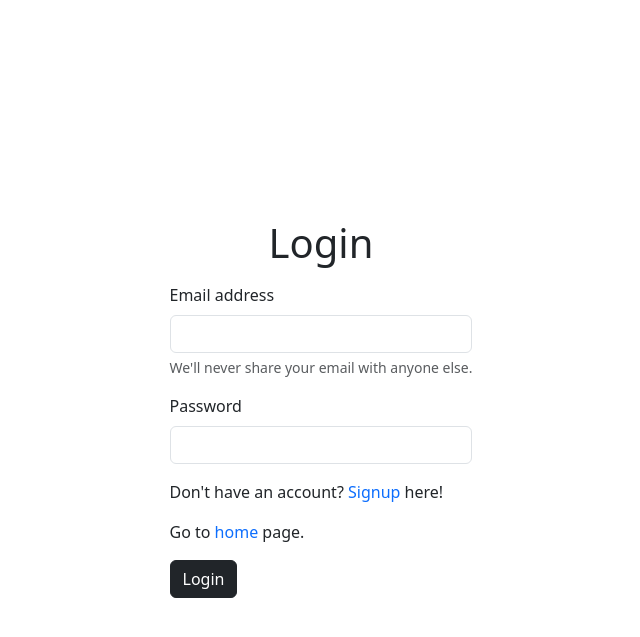
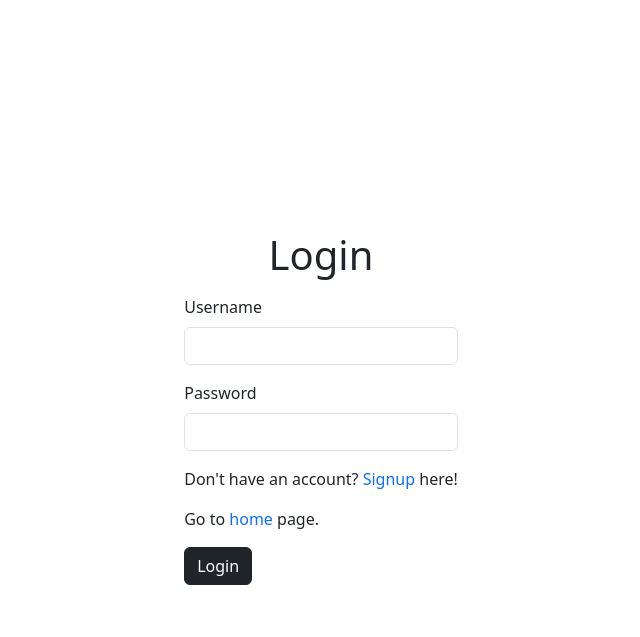
Before and after one commit to Jaival111/AuraCart, a FastAPI app: page /login in a window 1280 px wide. Shown: the top 637 px of the page, without its empty margins (319-959 px from the left). Run offline with FastAPI, Linux system fonts and the light colour scheme; parts of the project's set-up code (start-up, migrations or seed data) failed here and were passed over; some libraries are stand-ins or nearby versions.

Commit message:
Added Authentication

```diff
--- /dev/null
+++ b/routes/authentication.py
@@ -0,0 +1,197 @@
+from fastapi import Request, APIRouter, Depends, HTTPException, status
+from fastapi.security import OAuth2PasswordBearer, OAuth2PasswordRequestForm
+from fastapi.responses import HTMLResponse
+from fastapi.staticfiles import StaticFiles
+from fastapi.templating import Jinja2Templates
+from pydantic import BaseModel
+from datetime import datetime, timedelta
+from jose import JWTError, jwt
+from passlib.context import CryptContext
+from config.database import userdb
+
+SECRET_KRY = "46370533e87b707085cd5412f6423bb3ed581d13365e56683ec2b02459852988"
+ALGORITHM = "HS256"
+ACCESS_TOKEN_EXPIRE_MINUTES = 30
+
+
+class Token(BaseModel):
+    access_token: str
+    token_type: str
+
+
+class TokenData(BaseModel):
+    username: str | None = None
+
+
+class User(BaseModel):
+    username: str
+    email: str | None = None
+    disabled: bool | None = None
+
+
+class UserInDB(User):
+    hashed_password: str
+
+
+pwd_context = CryptContext(schemes=["bcrypt"], deprecated="auto")
+oauth2_scheme = OAuth2PasswordBearer(tokenUrl="token")
+
+authenticator = APIRouter()
+authenticator.mount("/static", StaticFiles(directory="static"), name="static")
+templates = Jinja2Templates(directory="templates")
+
+
+def verify_password(plain_password, hashed_password):
+    return pwd_context.verify(plain_password, hashed_password)
+
+
+def get_password_hashed(password):
+    return pwd_context.hash(password)
+
+
+def get_user(db, username):
+    user_data = db.find_one({"username": username})
+    if user_data:
+        return UserInDB(**user_data)
+    return None
+
+
+def authenticate_user(db, username: str, password: str):
+    user = get_user(db, username)
+    if not user:
+        return False
+    if not verify_password(password, user.hashed_password):
+        return False
+    return user
+
+
+def create_access_token(data: dict, expires_delta: timedelta | None = None):
+    to_encode = data.copy()
+    if expires_delta:
+        expire = datetime.now() + expires_delta
+    else:
+        expire = datetime.now() + timedelta(minutes=15)
+    to_encode.update({"exp": expire})
+    encoded_jwt = jwt.encode(to_encode, SECRET_KRY, algorithm=ALGORITHM)
+    return encoded_jwt
+
+
+async def get_current_user(token: str = Depends(oauth2_scheme)):
+    credentials_exception = HTTPException(status_code=status.HTTP_401_UNAUTHORIZED, detail="Could not validate credentials", headers={"WWW-Authenticate": "Bearer"})
+    try:
+        payload = jwt.decode(token, SECRET_KRY, algorithms=[ALGORITHM])
+        username: str = payload.get("sub")
+        if username is None:
+            raise credentials_exception
+        token_data = TokenData(username=username)
+    except JWTError:
+        raise credentials_exception
+
+    user = get_user(userdb, username=token_data.username)
+    if user is None:
+        raise credentials_exception
+
+    return user
+
+
+async def get_current_active_user(current_user: UserInDB = Depends(get_current_user)):
+    if current_user.disabled:
+        raise HTTPException(status_code=400, detail="Inactive user")
+    return current_user
+
+
+@authenticator.get('/login', response_class=HTMLResponse)
+async def login(request: Request):
+    return templates.TemplateResponse("login.html", {"request": request})
+
+
+@authenticator.get('/signup', response_class=HTMLResponse)
+async def signup(request: Request):
+    return templates.TemplateResponse("signup.html", {"request": request})
+
+
+def create_user(db, username: str, email: str, password: str):
+    # Check if user already exists
+    existing_user = db.find_one({"username": username})
+    if existing_user:
+        return False
+
+    hashed_password = get_password_hashed(password)
+    user_data = {
+        "username": username,
+        "email": email,
+        "hashed_password": hashed_password,
+        "disabled": False
+    }
+    db.insert_one(user_data)
+    return True
+
+
+@authenticator.post("/token")
+async def login_for_access_token(request: Request, form_data: OAuth2PasswordRequestForm = Depends()):
+    user = authenticate_user(userdb, form_data.username, form_data.password)
+    if not user:
+        return templates.TemplateResponse(
+            "login.html",
+            {"request": request, "error": "Incorrect username or password"}
+        )
+    access_token_expires = timedelta(minutes=ACCESS_TOKEN_EXPIRE_MINUTES)
+    access_token = create_access_token(
+        data={"sub": user.username}, expires_delta=access_token_expires
+    )
+    response = templates.TemplateResponse(
+        "home.html",
+        {"request": request, "user": user.username}
+    )
+    response.set_cookie(key="access_token", value=f"Bearer {access_token}")
+    return response
+
+
+@authenticator.post("/signup")
+async def register_user(request: Request):
+    form_data = await request.form()
+    username = form_data.get("username")
+    email = form_data.get("email")
+    password = form_data.get("password")
+
+    if not username or not email or not password:
+        return templates.TemplateResponse(
+            "signup.html",
+            {"request": request, "error": "All fields are required"}
+        )
+
+    if create_user(userdb, username, email, password):
+        return templates.TemplateResponse(
+            "login.html",
+            {"request": request, "message": "User created successfully. Please login."}
+        )
+    else:
+        return templates.TemplateResponse(
+            "signup.html",
+            {"request": request, "error": "Username already exists"}
+        )
+
+
+@authenticator.get('/home', response_class=HTMLResponse)
+async def home(request: Request):
+    try:
+        token = request.cookies.get("access_token")
+        if token and token.startswith("Bearer "):
+            token = token.split(" ")[1]
+            payload = jwt.decode(token, SECRET_KRY, algorithms=[ALGORITHM])
+            username = payload.get("sub")
+            if username:
+                return templates.TemplateResponse("home.html", {"request": request, "user": username})
+    except:
+        pass
+    return templates.TemplateResponse("home.html", {"request": request, "user": None})
+
+
+@authenticator.get('/logout')
+async def logout(request: Request):
+    response = templates.TemplateResponse(
+        "login.html",
+        {"request": request, "message": "You have been successfully logged out."}
+    )
+    response.delete_cookie(key="access_token")
+    return response
--- a/server.py
+++ b/server.py
@@ -2,11 +2,14 @@ from fastapi import FastAPI, Request, Form
 from fastapi.responses import HTMLResponse
 from fastapi.staticfiles import StaticFiles
 from fastapi.templating import Jinja2Templates
+from routes.authentication import authenticator
+
 import pandas as pd
 from sklearn.feature_extraction.text import CountVectorizer
 from sklearn.metrics.pairwise import cosine_similarity
 
 app = FastAPI()
+app.include_router(authenticator)
 app.mount("/static", StaticFiles(directory="static"), name="static")
 templates = Jinja2Templates(directory="templates")
 
--- a/templates/login.html
+++ b/templates/login.html
@@ -10,16 +10,25 @@
 
 <body>
     <div class="container-fluid vh-100 d-flex justify-content-center align-items-center">
-        <form method="post" action="/">
+        <form method="post" action="/token" enctype="application/x-www-form-urlencoded">
             <h1 class="text-center m-3">Login</h1>
+            {% if error %}
+            <div class="alert alert-danger" role="alert">
+                {{ error }}
+            </div>
+            {% endif %}
+            {% if message %}
+            <div class="alert alert-success" role="alert">
+                {{ message }}
+            </div>
+            {% endif %}
             <div class="mb-3">
-                <label for="email" class="form-label">Email address</label>
-                <input type="email" class="form-control" id="email" name="email" aria-describedby="emailHelp">
-                <div id="emailHelp" class="form-text">We'll never share your email with anyone else.</div>
+                <label for="username" class="form-label">Username</label>
+                <input type="text" class="form-control" id="username" name="username" required>
             </div>
             <div class="mb-3">
                 <label for="password" class="form-label">Password</label>
-                <input type="password" class="form-control" id="password" name="password">
+                <input type="password" class="form-control" id="password" name="password" required>
             </div>
             <p>Don't have an account? <a href="/signup" style="text-decoration: none;">Signup</a> here!</p>
             <p>Go to <a href="/" style="text-decoration: none;">home</a> page.</p>
```
Also changed, not shown: config/database.py (added, +12 -0 lines), templates/header.html (+12 -3 lines), templates/signup.html (+10 -5 lines).
